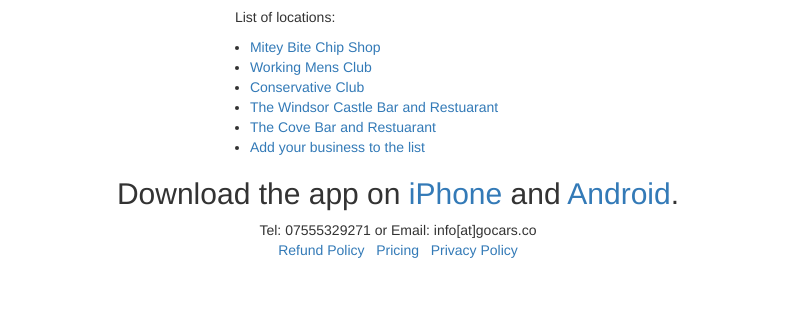
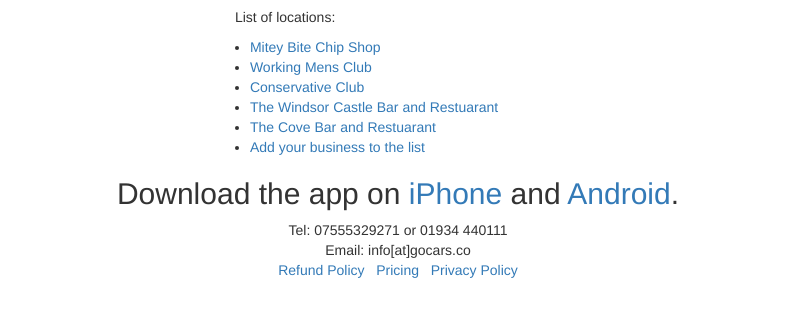
Before and after one commit to GoCars/gocars.github.io, a website: page index.html in a window 1280 px wide. Shown: the part 446-762 px from the top of the page, without its empty margins (242-1036 px from the left). Drawn offline with Linux system fonts and the light colour scheme.

Commit message:
Update index.html

```diff
--- a/index.html
+++ b/index.html
@@ -32,7 +32,8 @@
 		<h2>Download the app on <a href="https://appsto.re/gb/npZG7.i">iPhone</a> and <a href="https://play.google.com/store/apps/details?id=co.gocars.android.passenger&hl=en_GB">Android</a>. </h2>
 
 		<footer>
-			Tel: 07555329271 or Email: info[at]gocars.co
+			Tel: 07555329271 or 01934 440111
+			<br> Email: info[at]gocars.co
 			<br>
 			<a href="/refund-policy">Refund Policy</a>&nbsp;&nbsp;
 			<a href="/pricing">Pricing</a>&nbsp;&nbsp;
```
